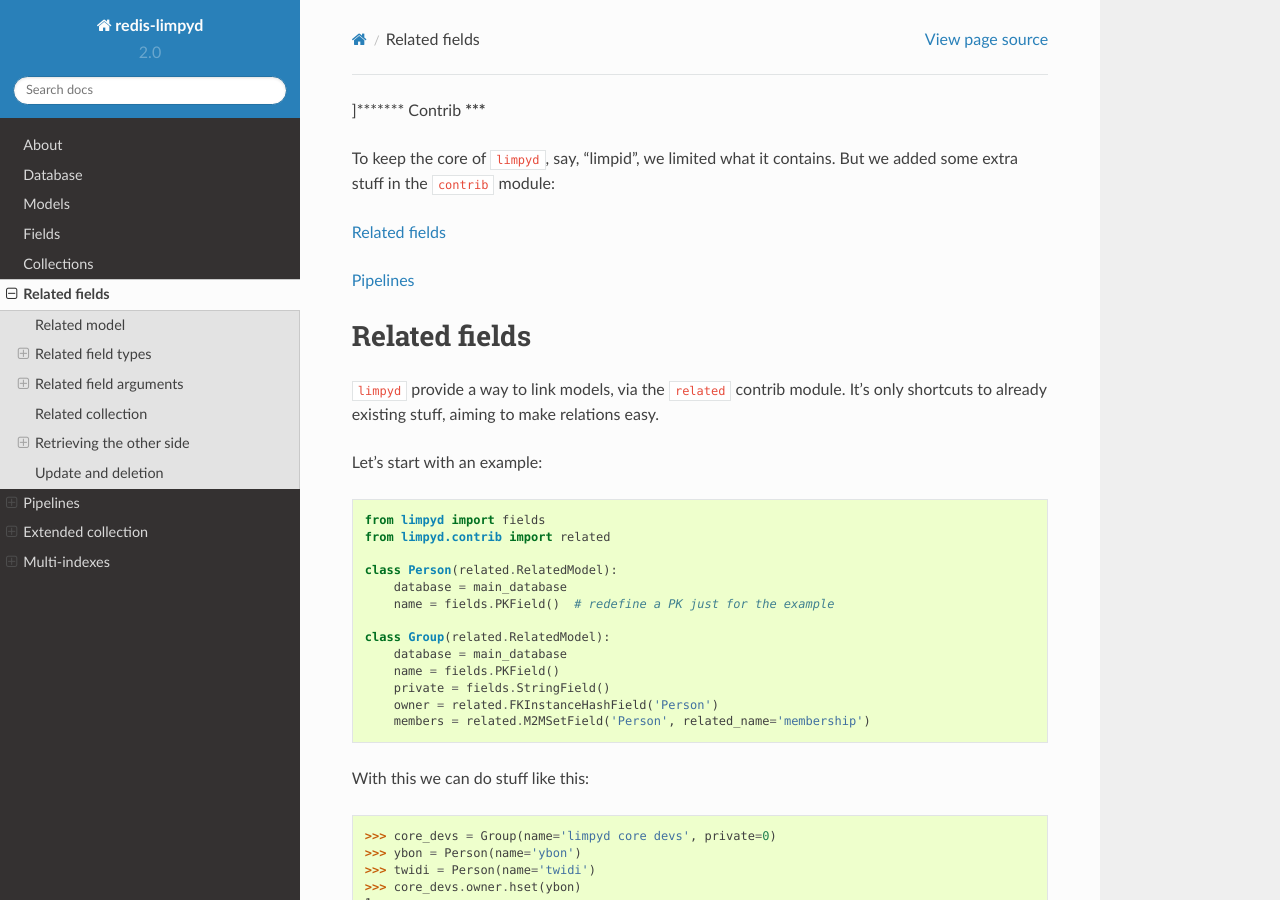
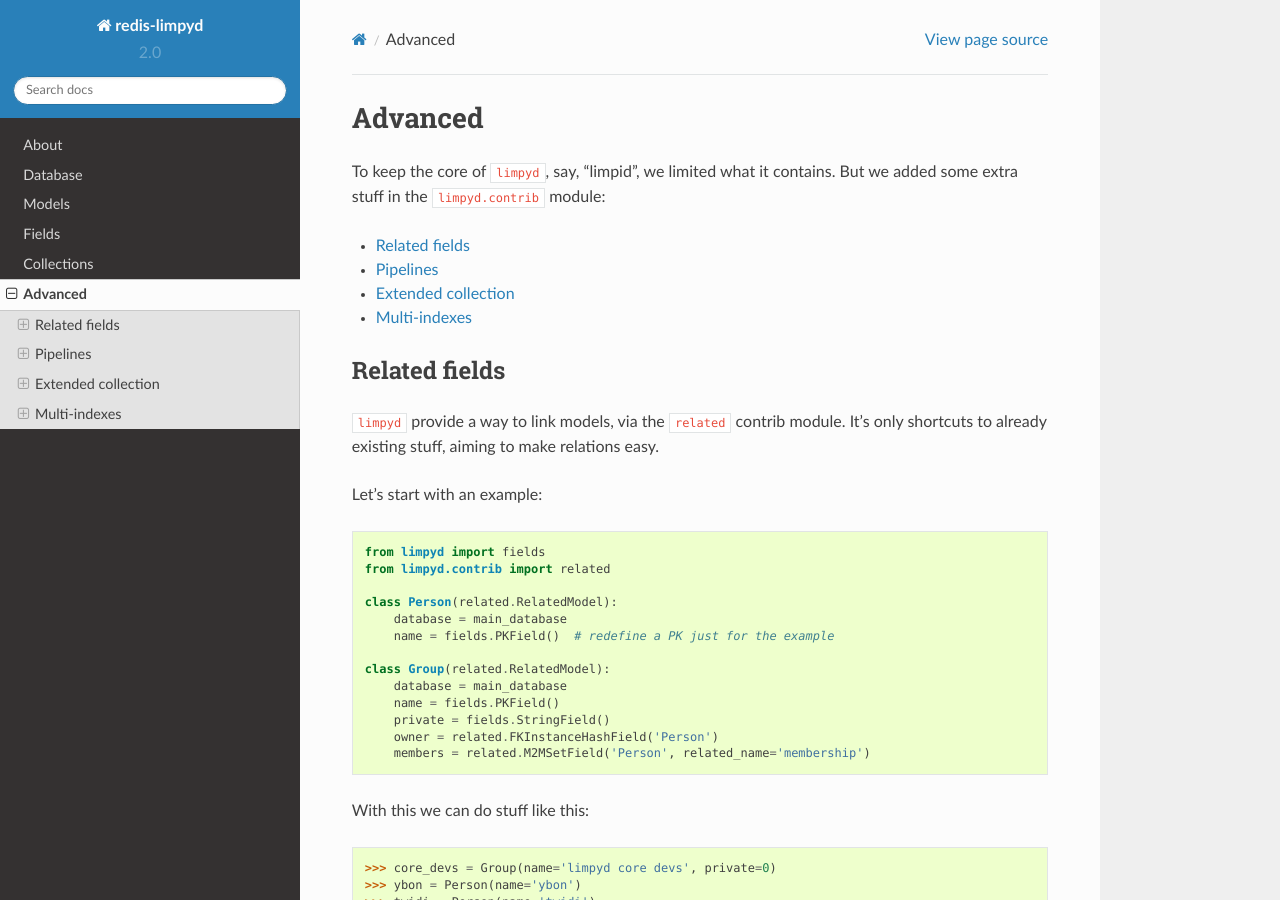
Before and after one commit to limpyd/redis-limpyd, a Sphinx documentation site: the page built from doc/contrib.rst, in a window 1280 px wide and 900 px high. Built offline with Sphinx 7.4.7 and the Read the Docs theme 2.0.0, drawn with Linux system fonts in a browser that asks for light colours.

Commit message:
Fix "contrib" page in documentation

```diff
--- a/doc/contrib.rst
+++ b/doc/contrib.rst
@@ -1,11 +1,13 @@
-]*******
-Contrib
-*******
+********
+Advanced
+********
 
-To keep the core of ``limpyd``, say, "limpid", we limited what it contains. But we added some extra stuff in the ``contrib`` module:
+To keep the core of ``limpyd``, say, "limpid", we limited what it contains. But we added some extra stuff in the ``limpyd.contrib`` module:
 
 - `Related fields`_
 - Pipelines_
+- `Extended collection`_
+- `Multi-indexes`_
 
 
 Related fields
```
